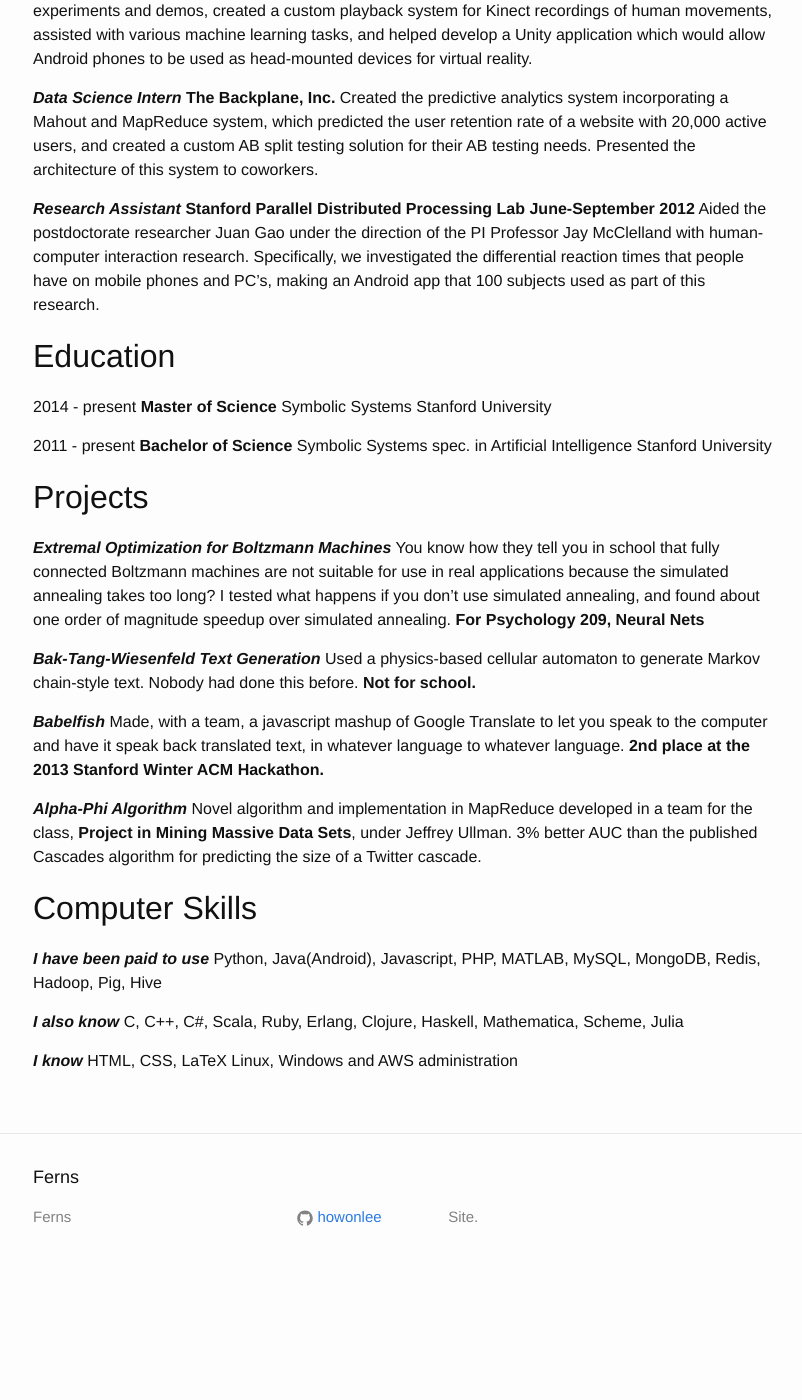
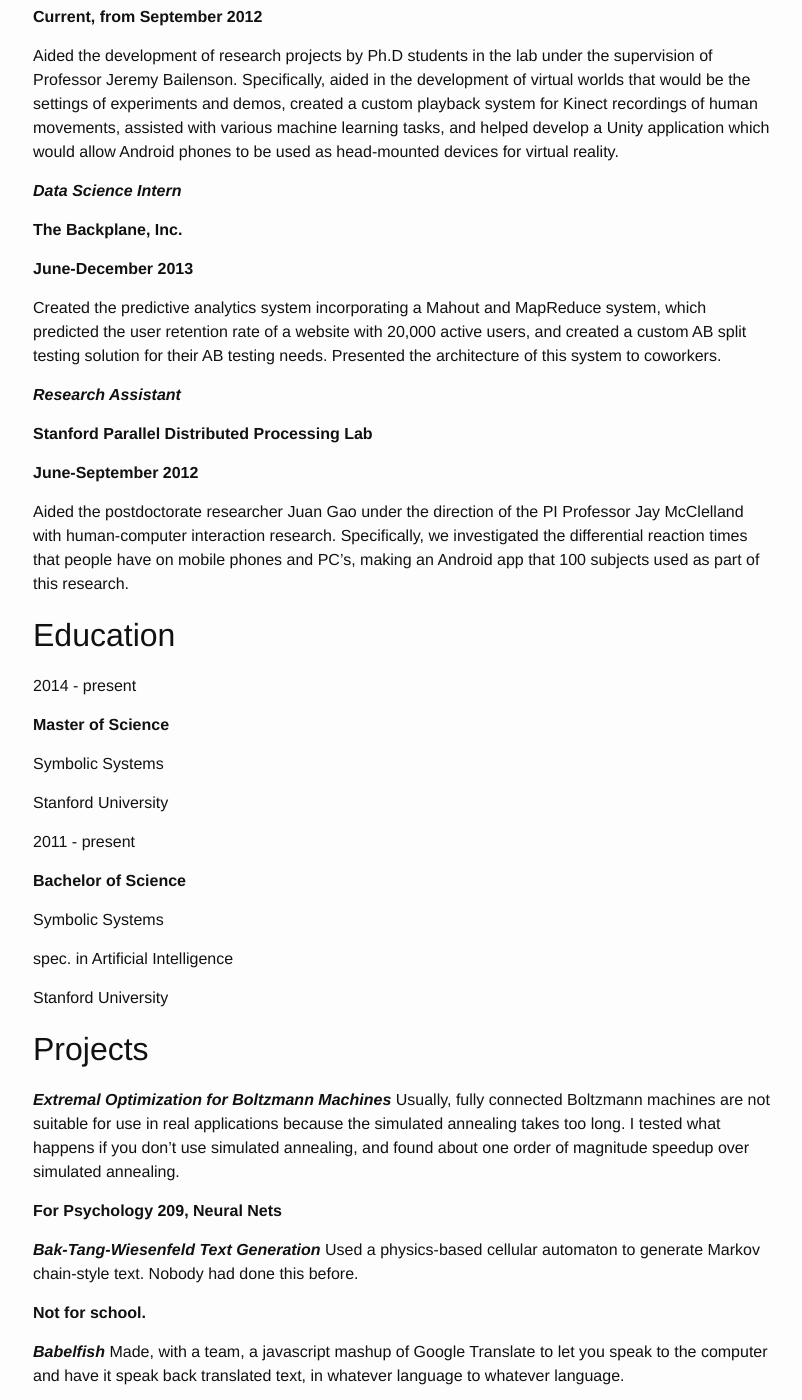
Before and after one commit to howonlee/howonlee.github.io, a Jekyll site: the page built from resume.md, in a window 1280 px wide and 1400 px high, scrolled down 390 px. Shown: the whole window, without its empty margins (237-1039 px from the left). Built offline with Jekyll 4.4.1, drawn with Linux system fonts in a browser that asks for light colours; before the commit the page ends 1679 px from its top, so only the background shows below that.

Commit message:
resume mod

```diff
--- a/resume.md
+++ b/resume.md
@@ -13,48 +13,69 @@
 ---
 
 ***Research Assistant***
+
 **Stanford Virtual Human Interaction Lab**
+
 **Current, from September 2012**
+
 Aided the development of research projects by Ph.D students in the lab under the supervision of Professor Jeremy Bailenson. Specifically, aided in the development of virtual worlds that would be the settings of experiments and demos, created a custom playback system for Kinect recordings of human movements, assisted with various machine learning tasks, and helped develop a Unity application which would allow Android phones to be used as head-mounted devices for virtual reality.
 
 
 ***Data Science Intern***
+
 **The Backplane, Inc.**
+
+**June-December 2013**
+
 Created the predictive analytics system incorporating a Mahout and MapReduce system, which predicted the user retention rate of a website with 20,000 active users, and created a custom AB split testing solution for their AB testing needs. Presented the architecture of this system to coworkers.
 
 
 ***Research Assistant***
+
 **Stanford Parallel Distributed Processing Lab**
+
 **June-September 2012**
+
 Aided the postdoctorate researcher Juan Gao under the direction of the PI Professor Jay McClelland with human-computer interaction research. Specifically, we investigated the differential reaction times that people have on mobile phones and PC's, making an Android app that 100 subjects used as part of this research.
 
 Education
 ---
 
 2014 - present
+
 **Master of Science**
+
 Symbolic Systems
+
 Stanford University
 
+
 2011 - present
+
 **Bachelor of Science**
+
 Symbolic Systems
+
 spec. in Artificial Intelligence
+
 Stanford University
 
 Projects
 ---
 
 ***Extremal Optimization for Boltzmann Machines***
-You know how they tell you in school that fully connected Boltzmann machines are not suitable for use in real applications because the simulated annealing takes too long? I tested what happens if you don't use simulated annealing, and found about one order of magnitude speedup over simulated annealing.
+Usually, fully connected Boltzmann machines are not suitable for use in real applications because the simulated annealing takes too long. I tested what happens if you don't use simulated annealing, and found about one order of magnitude speedup over simulated annealing.
+
 **For Psychology 209, Neural Nets**
 
 ***Bak-Tang-Wiesenfeld Text Generation***
 Used a physics-based cellular automaton to generate Markov chain-style text. Nobody had done this before.
+
 **Not for school.**
 
 ***Babelfish***
 Made, with a team, a javascript mashup of Google Translate to let you speak to the computer and have it speak back translated text, in whatever language to whatever language.
+
 **2nd place at the 2013 Stanford Winter ACM Hackathon.**
 
 ***Alpha-Phi Algorithm***
@@ -64,11 +85,14 @@
 ----
 
 ***I have been paid to use***
+
 Python, Java(Android), Javascript, PHP, MATLAB, MySQL, MongoDB, Redis, Hadoop, Pig, Hive
 
 ***I also know***
+
 C, C++, C#, Scala, Ruby, Erlang, Clojure, Haskell, Mathematica, Scheme, Julia
 
 ***I know***
+
 HTML, CSS, LaTeX
 Linux, Windows and AWS administration
```
